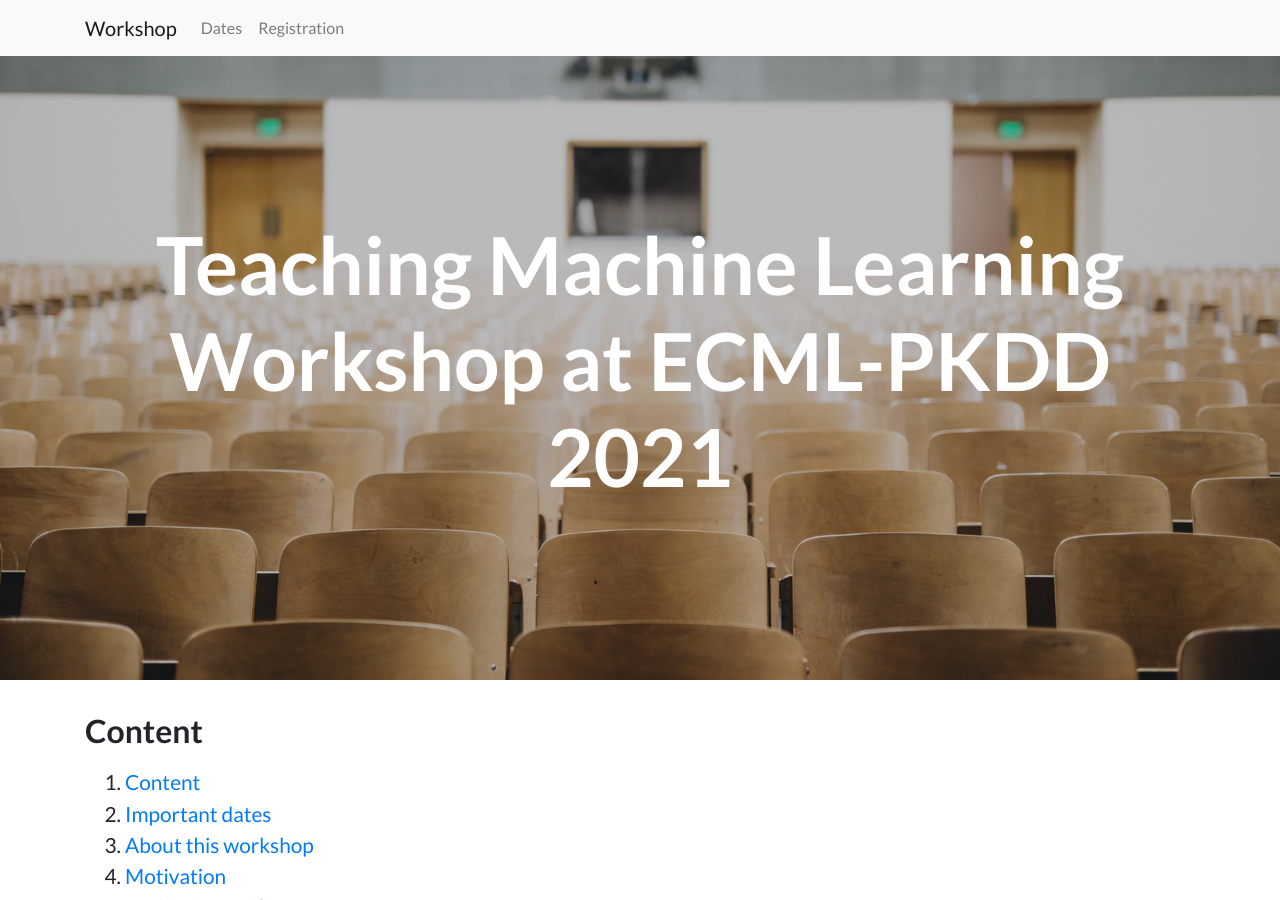
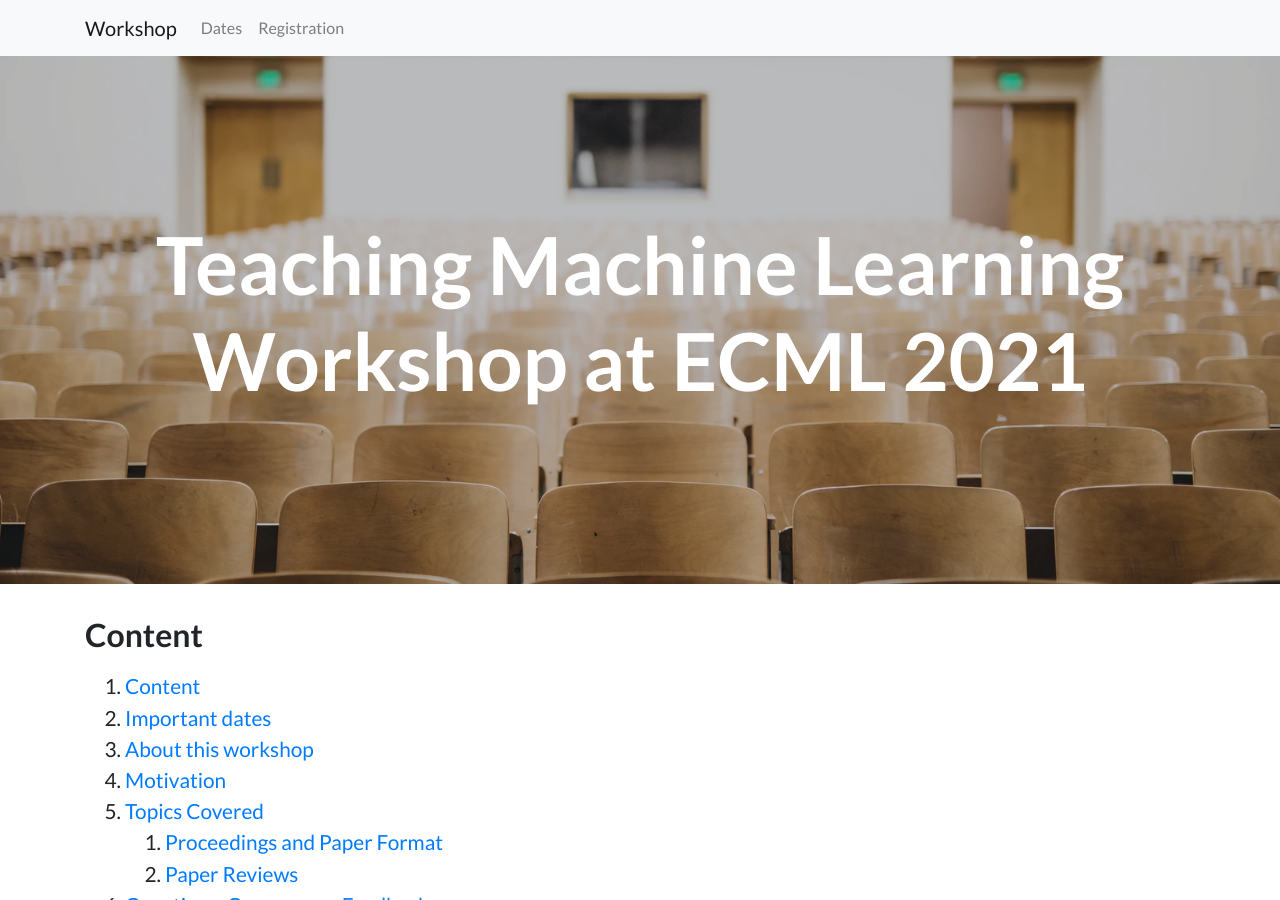
Before and after one commit to teaching-ml/2021, a Jekyll site: the page built from index.md, in a window 1280 px wide and 900 px high. Built offline with Jekyll 4.4.1, drawn with Linux system fonts in a browser that asks for light colours.

Commit message:
changed title

```diff
--- a/_config.yml
+++ b/_config.yml
@@ -18,7 +18,7 @@
 # You can create any custom variable you would like, and they will be accessible
 # in the templates via {{ site.myvariable }}.
 
-title: "Teaching Machine Learning Workshop at ECML-PKDD 2021"
+title: "Teaching Machine Learning Workshop at ECML 2021"
 baseurl: "/2021" # the subpath of your site, e.g. /blog
 url: "https://teaching-ml.github.io" # the base hostname & protocol for your site, e.g. http://example.com
 github: "https://github.com/teaching-ml/2021/"
```
